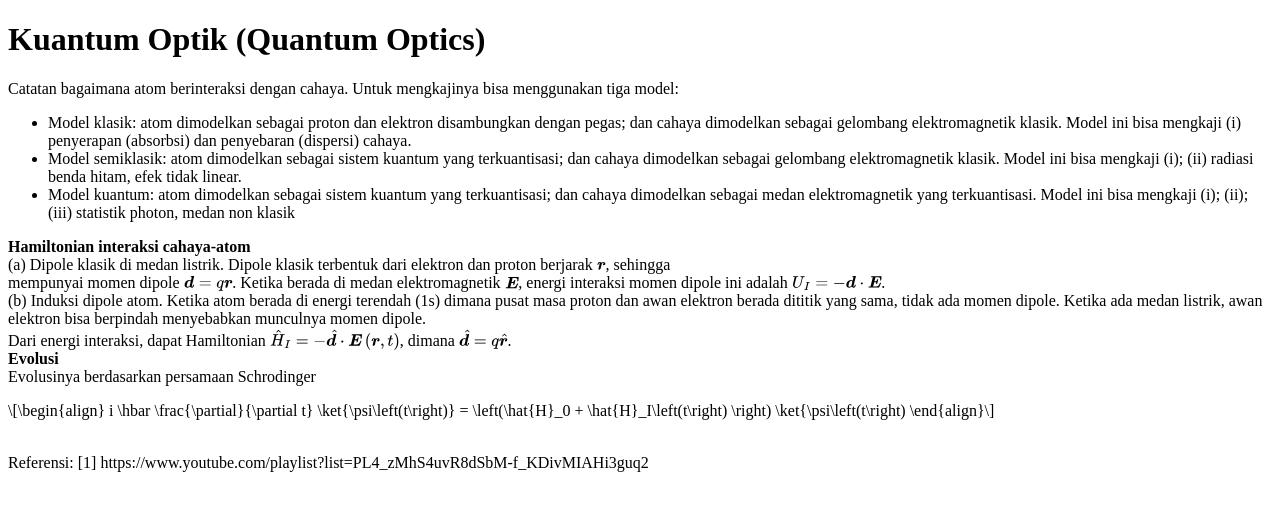
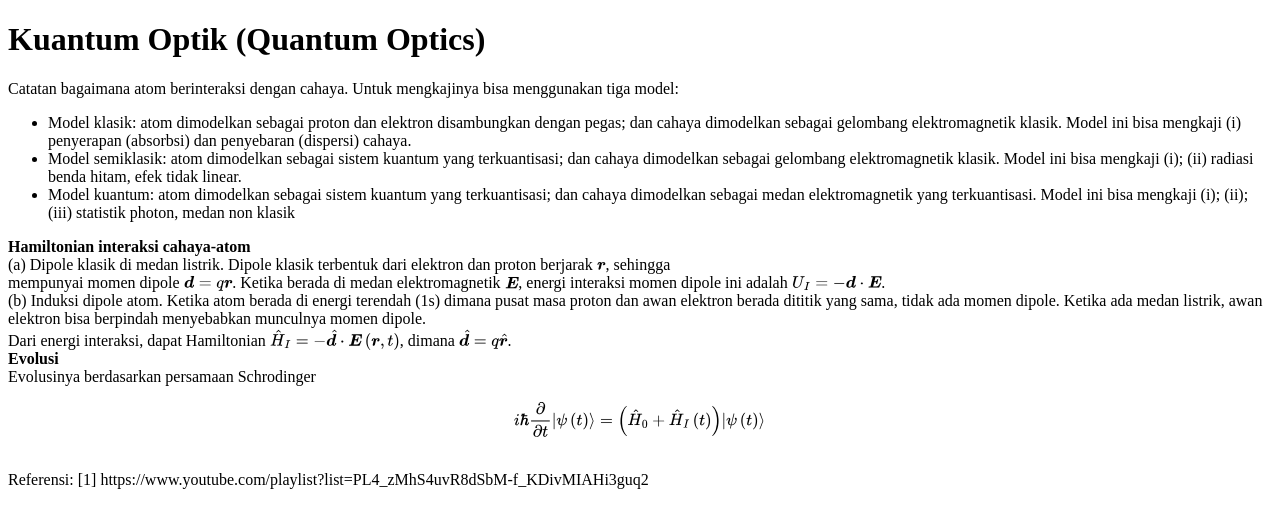
Before and after one commit to dangausuluah/dangausuluah.github.io, a Jekyll site: the page built from _posts/2025-07-29-QO.md, in a window 1280 px wide. Shown: the top 528 px of the page. Built offline with Jekyll 4.4.1, drawn with Linux system fonts in a browser that asks for light colours; our own code applies the rules of GitHub Pages for plain Markdown files; a script that is not in the unit is left out; comment, search, counter and statistics services are not loaded.

Commit message:
Update 2025-07-29-QO.md

```diff
--- a/_posts/2025-07-29-QO.md
+++ b/_posts/2025-07-29-QO.md
@@ -33,7 +33,7 @@ $$
 \begin{align}
 i \hbar \frac{\partial}{\partial t} \ket{\psi\left(t\right)}
 = \left(\hat{H}_0 + \hat{H}_I\left(t\right)   \right)
-\ket{\psi\left(t\right)
+\ket{\psi\left(t\right)}
 \end{align}
 $$
 
```
